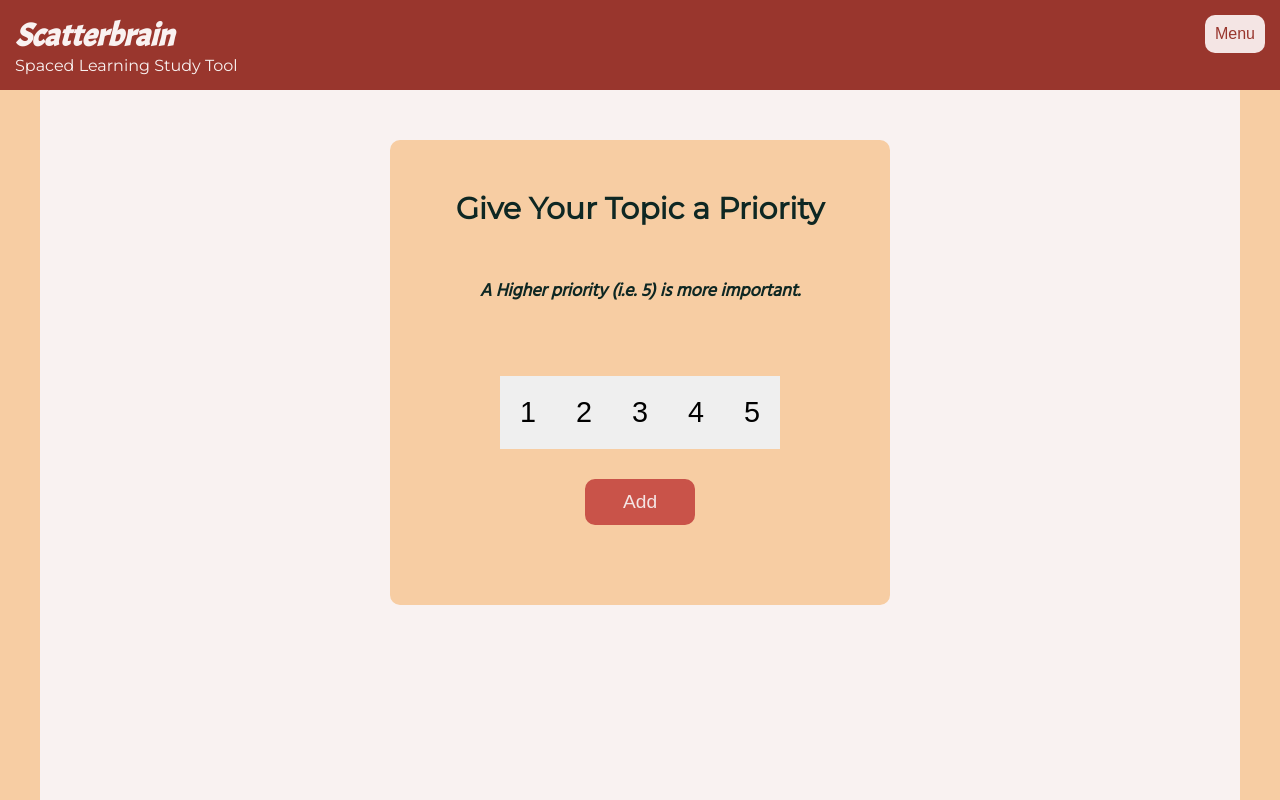
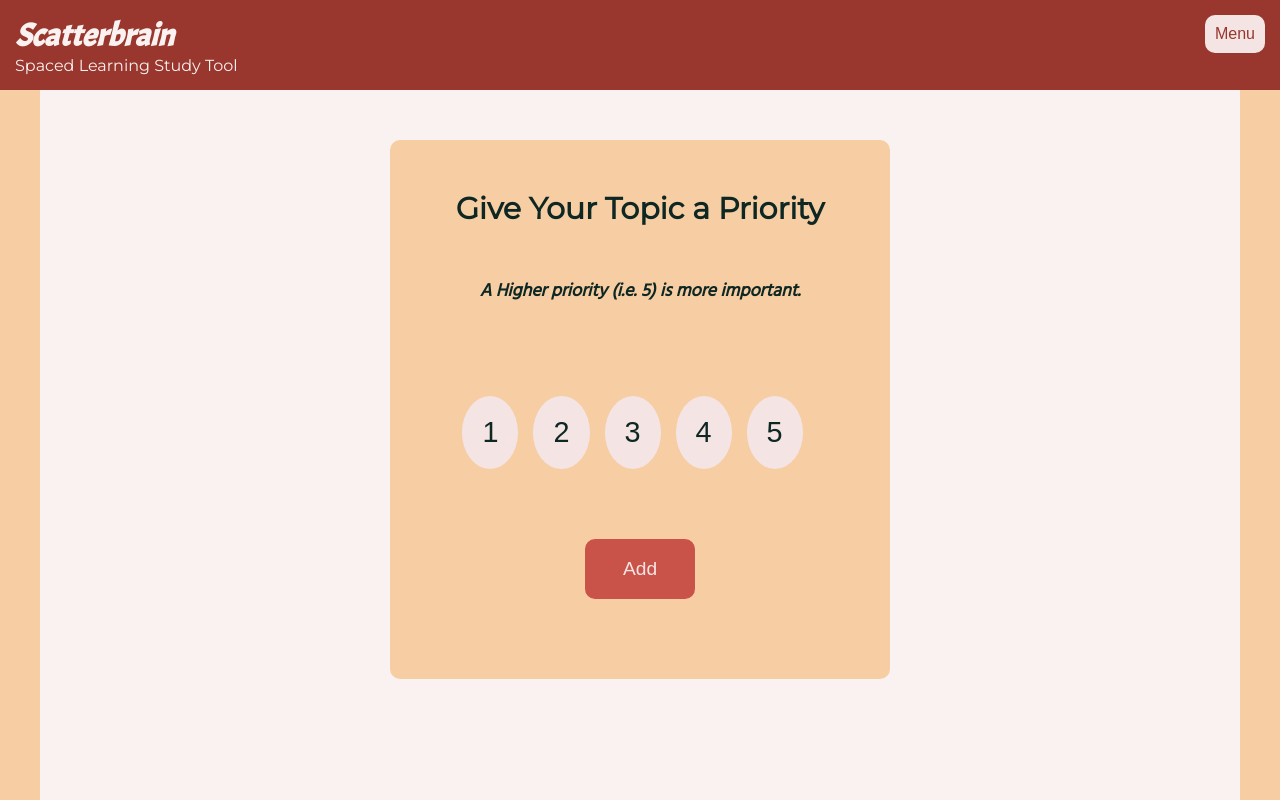
Before and after one commit to bellmarc/scatterbrain-study-app, a React (Create React App) app in the folder client/: page /onboard/addPriority/1 in a window 1280 px wide. Built offline with nearby package versions, Linux system fonts and the light colour scheme; sample sign-in values are in the browser's storage.

Commit message:
Buttons Priority

```diff
--- a/client/src/components/Onboarding/AddPriority.js
+++ b/client/src/components/Onboarding/AddPriority.js
@@ -52,10 +52,15 @@ function AddPriority(props) {
         } className="priority-form">
         <div className="priority-btn-container">
           <button className="priority-input" onClick={handleChange} >1</button>
+          <div class="divider"/>
           <button className="priority-input" onClick={handleChange} >2</button>
+          <div class="divider"/>
           <button className="priority-input" onClick={handleChange} >3</button>
+          <div class="divider"/>
           <button className="priority-input" onClick={handleChange} >4</button>
-          <button className="priority-input" onClick={handleChange} >5</button>
+          <div class="divider"/>
+          <button className="priority-input active-btn" onClick={handleChange} >5</button>
+          <div class="divider"/>
         </div>
 
         {/* <div className="priority-btn-container">
--- a/client/src/style/Onboarding/AddPriority.css
+++ b/client/src/style/Onboarding/AddPriority.css
@@ -41,10 +41,29 @@
   border-radius: 10px;
   border: none;
 }
+
 .priority-input {
+  background-color: #f4e5e4;
+  color: #0e2723;
+  border-radius: 60%;
   padding: 20px;
   font-size: 1.8em;
   border: none;
+}
+.divider {
+  width:15px;
+  height:auto;
+  display:inline-block;
+}
+/* ACTIVE COLOR:
+background-color: #4ac17e;
+color: #f4e5e4; */
+
+/* .active-btn */
+.priority-input:hover {
+  background-color: #ace2c4;
+  color: #0e2723;
+
 }
 .add-button {
   background: none;
@@ -59,7 +78,7 @@
   font-size: 1.2em;
   padding: 10px;
   width: 110px;
-  max-height: 100px;
+  max-height: 60px;
   border: 2px solid #c95349;
   transition: all 0.1s ease-in;
 }
@@ -74,9 +93,22 @@
   color: #0e2723;
 }
 @media only screen and (min-width: 500px) {
+  .add-priority-header {
+    padding-top: 10px;
+  }
   .add-priority-text {
     max-width: 500px;
     width: 80%;
+  }
+  .priority-btn-container {
+    padding: 50px;
+  }
+  .priority-form {
+    padding-top: 10px;
+  }
+  .add-priority-btn {
+    height: 60px;
+    margin-top: 20px;
   }
 }
 @media only screen and (min-width: 750px) {
```
